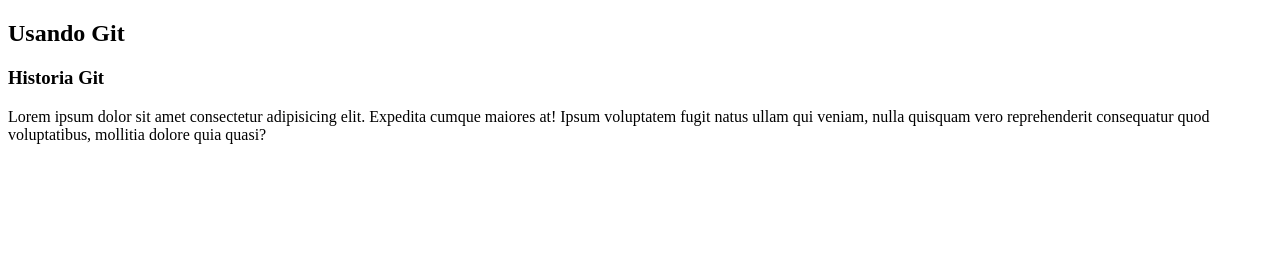
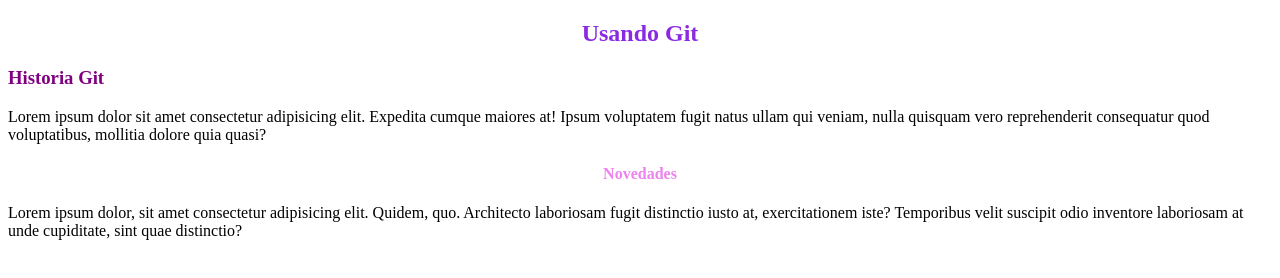
Before and after one commit to AdrianaSKA/ProbandoGit, a plain HTML site: page pages/index.html in a window 1280 px wide. Drawn offline with Linux system fonts and the light colour scheme.

Commit message:
añadadiendo contenido 2 al index

```diff
--- a/pages/index.html
+++ b/pages/index.html
@@ -6,11 +6,15 @@
     <title>Home</title>
 </head>
 <body>
-    <h2>Usando Git</h2>
+    <h2 style="color: blueviolet; text-align: center;">Usando Git</h2>
     <div>
-        <h3>Historia Git</h3>
+        <h3 style="color: purple;">Historia Git</h3>
         <p>Lorem ipsum dolor sit amet consectetur adipisicing elit. Expedita cumque maiores at! Ipsum voluptatem fugit natus ullam qui veniam, nulla quisquam vero reprehenderit consequatur quod voluptatibus, mollitia dolore quia quasi?</p>
+    </div>
 
-    </div>
+    <section>
+        <h4 style="color: violet; text-align: center;">Novedades</h4>
+        <p>Lorem ipsum dolor, sit amet consectetur adipisicing elit. Quidem, quo. Architecto laboriosam fugit distinctio iusto at, exercitationem iste? Temporibus velit suscipit odio inventore laboriosam at unde cupiditate, sint quae distinctio?</p>
+    </section>
 </body>
 </html>
```
